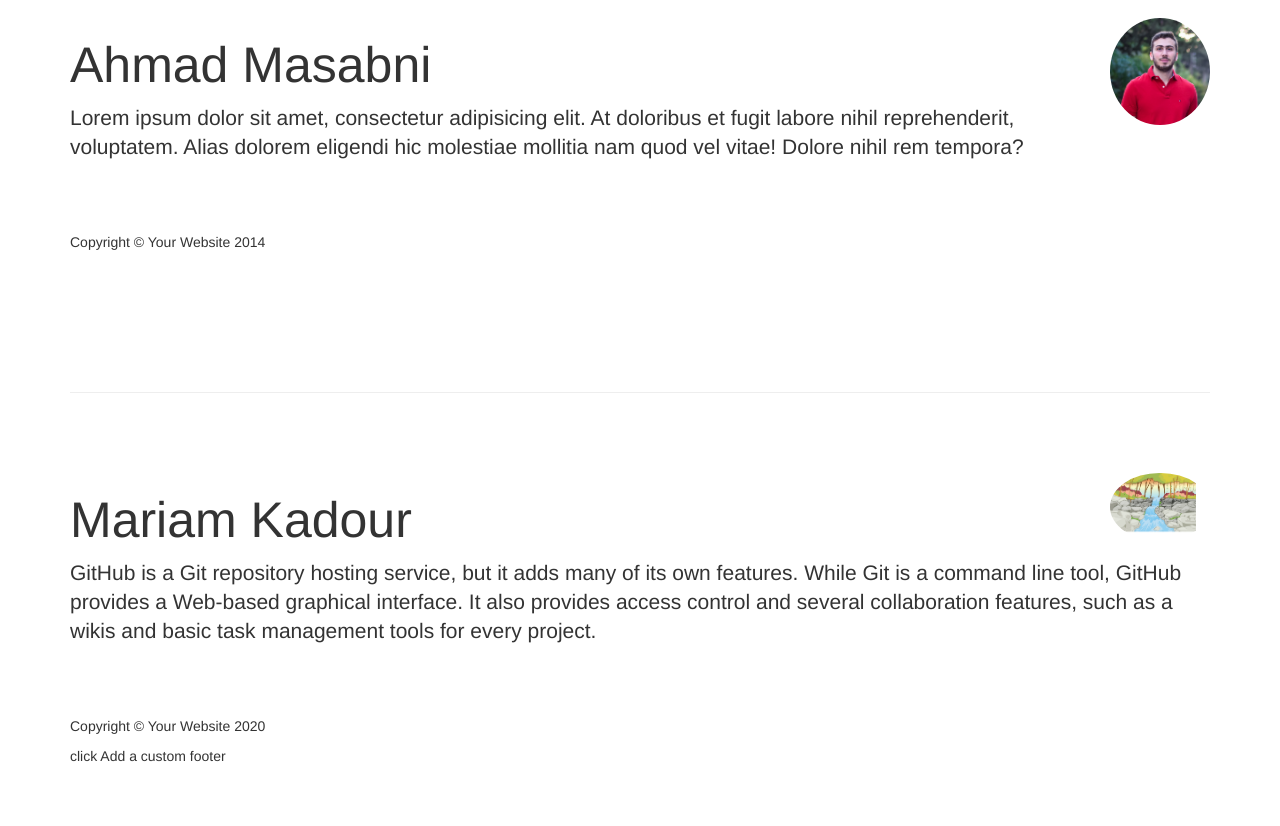
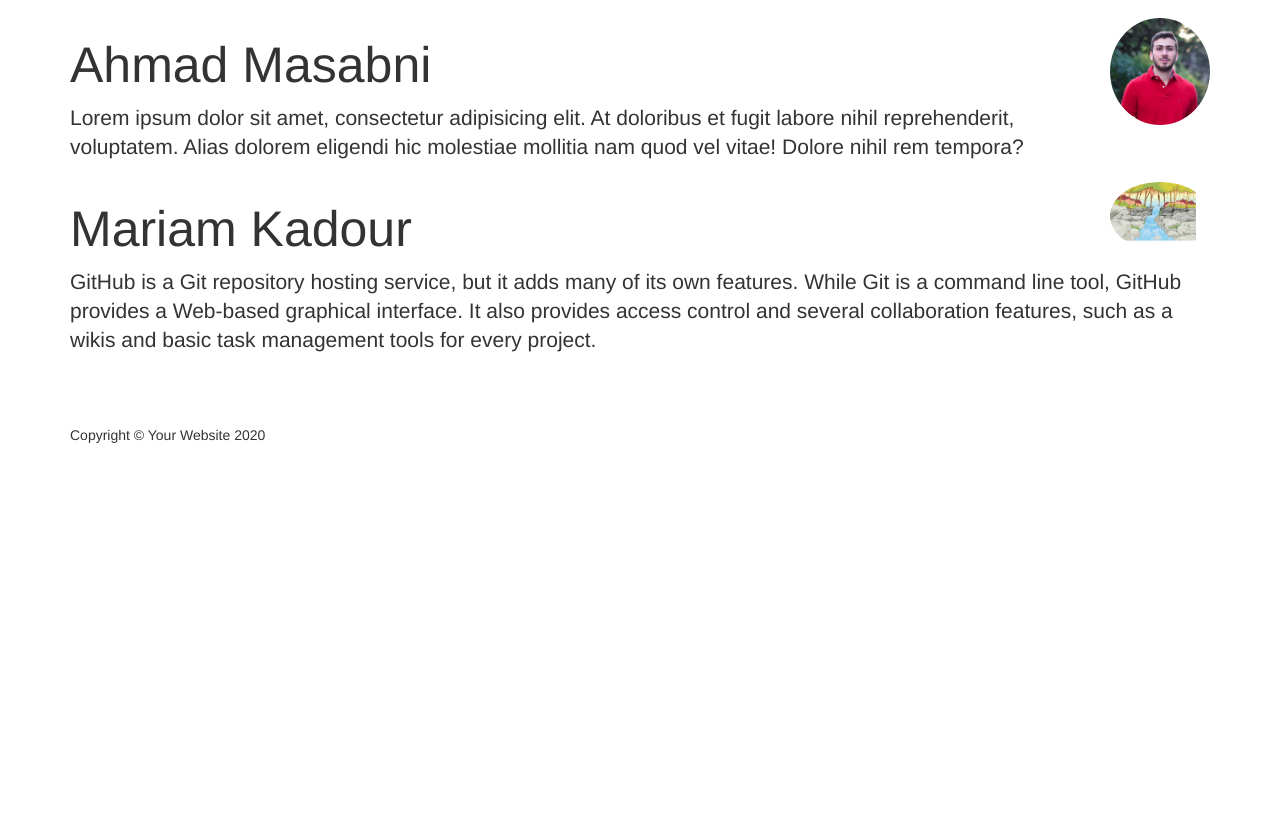
Before and after one commit to masabni/fullstack-workshop, a plain HTML site: page index.html in a window 1280 px wide. Shown: the part 679-1505 px from the top of the page. After the commit the page ends 1184 px from the top, so only its background shows below. Drawn offline with Linux system fonts and the light colour scheme.

Commit message:
thanks for the pull request, I made some little changes to the footer because it was duplicated

```diff
--- a/index.html
+++ b/index.html
@@ -78,22 +78,6 @@
         <p class="lead">Lorem ipsum dolor sit amet, consectetur adipisicing elit. At doloribus et fugit labore nihil reprehenderit, voluptatem. Alias dolorem eligendi hic molestiae mollitia nam quod vel vitae! Dolore nihil rem tempora?</p>
     </div>
 
-        <!-- Footer -->
-        <footer>
-            <div class="row">
-                <div class="col-lg-12">
-                    <p>Copyright &copy; Your Website 2014</p>
-                </div>
-            </div>
-        </footer>
-
-    </div>
-
-    <div class="container">
-
-        <hr class="contributor-divider">
-
-        <!-- First Contributor -->
     <div class="contributor" id="mariamkadour">
         <img class="contributor-image img-circle img-responsive pull-right" width="100" src="./img/download.jpg">
         <h2 class="contributor-heading">
@@ -107,7 +91,6 @@
         <div class="row">
             <div class="col-lg-12">
                 <p>Copyright &copy; Your Website 2020</p>
-                    <p>click Add a custom footer</p>
             </div>
         </div>
     </footer>
```
Lines whose indentation alone changed are shown as unchanged.
